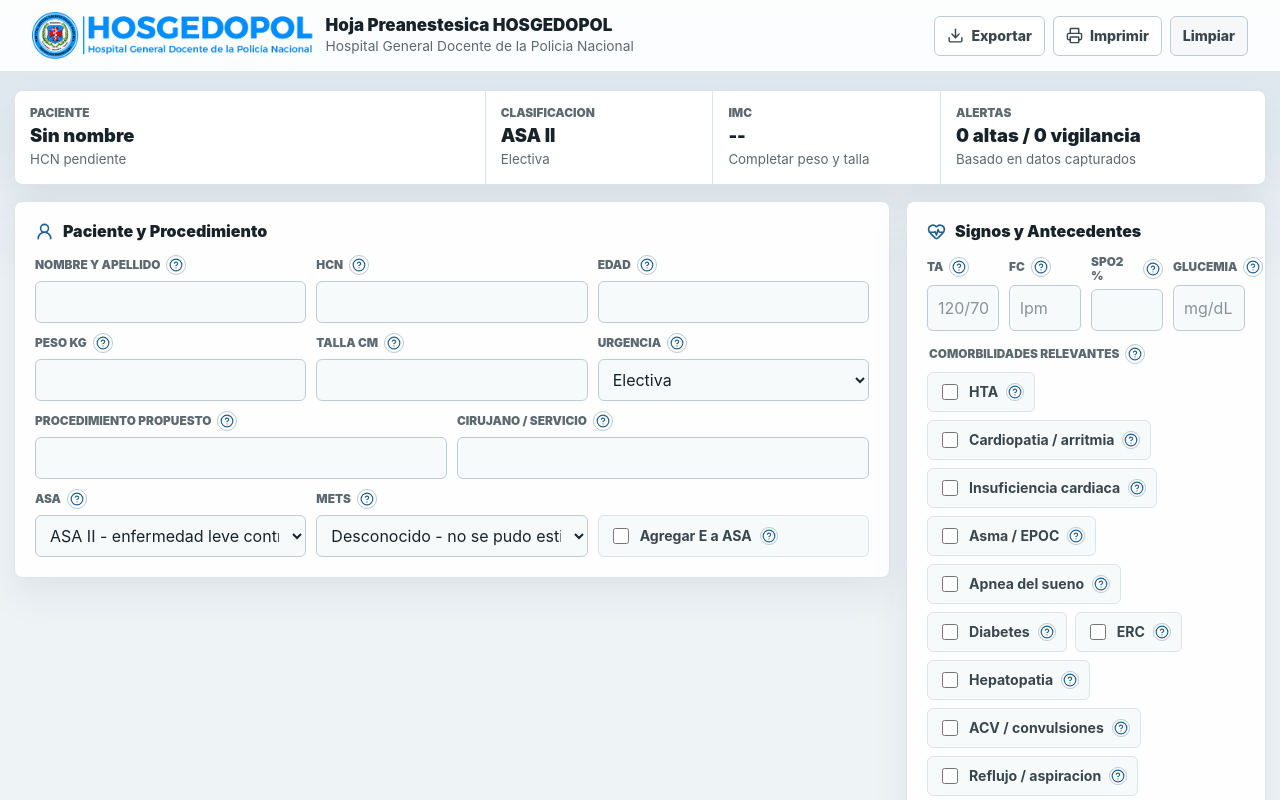
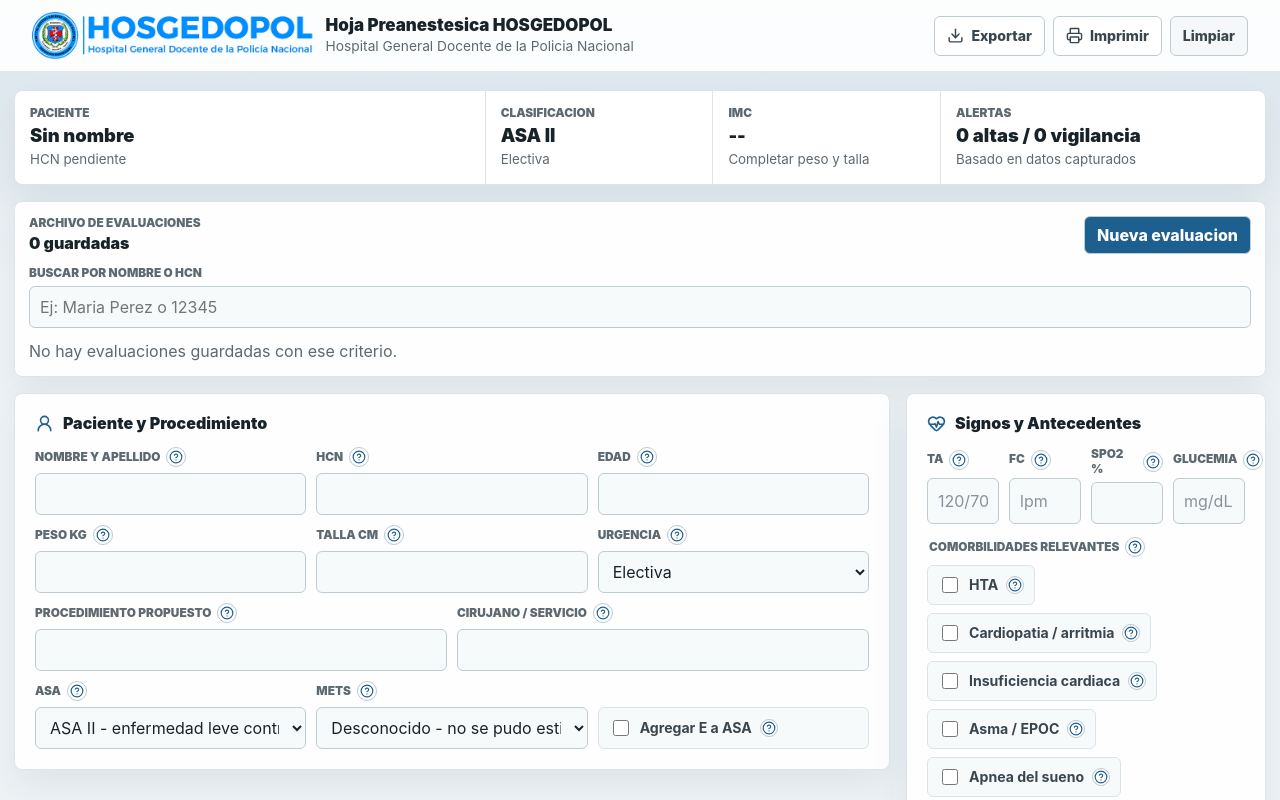
Before and after one commit to victorbeltre/Evaluacion-Anestesica, a React (Vite) app: page / in a window 1280 px wide. Shown: the top 800 px of the page. Built offline with nearby package versions, Linux system fonts and the light colour scheme.

Commit message:
feat: add patient evaluation archive

```diff
--- a/src/App.tsx
+++ b/src/App.tsx
@@ -94,6 +94,15 @@ type SelectOption<T extends string = string> = {
 type FieldAlert = {
   level: FindingLevel;
   message: string;
+};
+
+type StoredEvaluation = FormState & {
+  bmi?: string;
+  bloodType?: string;
+  comorbiditiesAll?: string[];
+  findings?: Finding[];
+  recommendations?: string[];
+  savedAt?: string;
 };
 
 const STORAGE_KEY = 'preanes-consulta-v2-current';
@@ -590,6 +599,10 @@ function getRecordBaseName(form: FormState) {
   return `${name}_HCN-${hcn}`;
 }
 
+function canAutoSave(form: FormState) {
+  return Boolean(form.patientName.trim() || form.hcn.trim());
+}
+
 function getBloodTypeLabel(form: FormState) {
   if (!form.labs.aboGroup || !form.labs.rhFactor) return 'Tipificacion pendiente';
   return `${form.labs.aboGroup} ${form.labs.rhFactor === 'Positivo' ? 'Rh+' : 'Rh-'}`;
@@ -708,6 +721,26 @@ function getReportPayload(form: FormState, bmi: string, findings: Finding[], rec
   return { ...form, bmi, findings, recommendations, comorbiditiesAll: getAllComorbidities(form), bloodType: getBloodTypeLabel(form) };
 }
 
+function readStoredRecords() {
+  try {
+    return JSON.parse(window.localStorage.getItem(RECORDS_KEY) || '{}') as Record<string, StoredEvaluation>;
+  } catch {
+    return {};
+  }
+}
+
+function buildStoredEvaluation(form: FormState, bmi: string, findings: Finding[], recommendations: string[]): StoredEvaluation {
+  return {
+    ...form,
+    bmi,
+    bloodType: getBloodTypeLabel(form),
+    comorbiditiesAll: getAllComorbidities(form),
+    findings,
+    recommendations,
+    savedAt: new Date().toISOString(),
+  };
+}
+
 function downloadJson(form: FormState, bmi: string, findings: Finding[], recommendations: string[]) {
   const blob = new Blob([JSON.stringify(getReportPayload(form, bmi, findings, recommendations), null, 2)], {
     type: 'application/json',
@@ -752,16 +785,43 @@ function loadStoredForm() {
 export default function App() {
   const [form, setForm] = useState<FormState>(() => loadStoredForm());
   const [saveStatus, setSaveStatus] = useState('Guardado local activo');
+  const [recordSearch, setRecordSearch] = useState('');
+  const [records, setRecords] = useState<Record<string, StoredEvaluation>>(() => readStoredRecords());
+  const [activeRecordKey, setActiveRecordKey] = useState(() => (canAutoSave(loadStoredForm() as FormState) ? getRecordBaseName(loadStoredForm() as FormState) : ''));
   const findings = useMemo(() => getFindings(form), [form]);
   const bmi = useMemo(() => calculateBmi(form.weight, form.height), [form.weight, form.height]);
   const riskCount = findings.filter((finding) => finding.level === 'risk').length;
   const watchCount = findings.filter((finding) => finding.level === 'watch').length;
   const allComorbidities = useMemo(() => getAllComorbidities(form), [form]);
   const recommendations = useMemo(() => getRecommendations(form, findings), [form, findings]);
+  const filteredRecords = useMemo(() => {
+    const query = recordSearch.trim().toLowerCase();
+    return Object.entries(records)
+      .sort(([, a], [, b]) => (b.savedAt || '').localeCompare(a.savedAt || ''))
+      .filter(([, record]) => {
+        if (!query) return true;
+        return `${record.patientName} ${record.hcn}`.toLowerCase().includes(query);
+      });
+  }, [recordSearch, records]);
 
   useEffect(() => {
     window.localStorage.setItem(STORAGE_KEY, JSON.stringify(form));
-  }, [form]);
+    if (!canAutoSave(form)) return;
+
+    const recordName = getRecordBaseName(form);
+    const record = buildStoredEvaluation(form, bmi, findings, recommendations);
+    const nextRecords = { ...readStoredRecords() };
+
+    if (activeRecordKey && activeRecordKey !== recordName) {
+      delete nextRecords[activeRecordKey];
+    }
+
+    nextRecords[recordName] = record;
+    window.localStorage.setItem(RECORDS_KEY, JSON.stringify(nextRecords));
+    setRecords(nextRecords);
+    setActiveRecordKey(recordName);
+    setSaveStatus(`Autoguardado como ${recordName}`);
+  }, [activeRecordKey, bmi, findings, form, recommendations]);
 
   function updateField<K extends keyof FormState>(key: K, value: FormState[K]) {
     setForm((current) => ({ ...current, [key]: value }));
@@ -797,17 +857,25 @@ export default function App() {
 
   function saveRecord() {
     const recordName = getRecordBaseName(form);
-    const savedAt = new Date().toISOString();
-    const record = { ...form, bmi, findings, recommendations, comorbiditiesAll: allComorbidities, savedAt };
-    const storedRecords = JSON.parse(window.localStorage.getItem(RECORDS_KEY) || '{}') as Record<string, unknown>;
-    window.localStorage.setItem(RECORDS_KEY, JSON.stringify({ ...storedRecords, [recordName]: record }));
+    const record = buildStoredEvaluation(form, bmi, findings, recommendations);
+    const nextRecords = { ...readStoredRecords(), [recordName]: record };
+    window.localStorage.setItem(RECORDS_KEY, JSON.stringify(nextRecords));
     window.localStorage.setItem(STORAGE_KEY, JSON.stringify(form));
+    setRecords(nextRecords);
+    setActiveRecordKey(recordName);
     setSaveStatus(`Guardado como ${recordName}`);
   }
 
   function resetForm() {
     setForm(initialForm);
+    setActiveRecordKey('');
     setSaveStatus('Formulario limpio');
+  }
+
+  function loadRecord(record: StoredEvaluation, recordKey: string) {
+    setForm({ ...initialForm, ...record, labs: { ...initialForm.labs, ...record.labs }, vitals: { ...initialForm.vitals, ...record.vitals }, airway: { ...initialForm.airway, ...record.airway } });
+    setActiveRecordKey(recordKey);
+    setSaveStatus(`Evaluacion cargada: ${recordKey}`);
   }
 
   return (
@@ -868,6 +936,46 @@ export default function App() {
             {riskCount} altas / {watchCount} vigilancia
           </strong>
           <small>Basado en datos capturados</small>
+        </div>
+      </section>
+
+      <section className="records-panel">
+        <div className="records-header">
+          <div>
+            <span>Archivo de evaluaciones</span>
+            <strong>{Object.keys(records).length} guardadas</strong>
+          </div>
+          <button type="button" onClick={resetForm}>
+            Nueva evaluacion
+          </button>
+        </div>
+        <label className="record-search">
+          <span>Buscar por nombre o HCN</span>
+          <input
+            aria-label="Buscar evaluacion por nombre o HCN"
+            placeholder="Ej: Maria Perez o 12345"
+            value={recordSearch}
+            onChange={(event) => setRecordSearch(event.target.value)}
+          />
+        </label>
+        <div className="record-list">
+          {filteredRecords.length ? (
+            filteredRecords.map(([recordKey, record]) => (
+              <button
+                aria-label={`Cargar evaluacion de ${record.patientName || 'Paciente sin nombre'} HCN ${record.hcn || '--'}`}
+                className={`record-card ${recordKey === activeRecordKey ? 'is-active' : ''}`}
+                key={recordKey}
+                type="button"
+                onClick={() => loadRecord(record, recordKey)}
+              >
+                <strong>{record.patientName || 'Paciente sin nombre'}</strong>
+                <span>HCN {record.hcn || '--'}</span>
+                <small>{record.savedAt ? new Date(record.savedAt).toLocaleString() : 'Sin fecha'}</small>
+              </button>
+            ))
+          ) : (
+            <p className="empty-records">No hay evaluaciones guardadas con ese criterio.</p>
+          )}
         </div>
       </section>
 
--- a/src/styles.css
+++ b/src/styles.css
@@ -247,6 +247,121 @@ button {
   color: var(--muted);
   line-height: 1.3;
   overflow-wrap: anywhere;
+}
+
+.records-panel {
+  display: grid;
+  gap: 12px;
+  width: min(1480px, calc(100% - 28px));
+  margin: 16px auto 0;
+  border: 1px solid var(--line);
+  border-radius: var(--radius);
+  background: rgba(255, 255, 255, 0.96);
+  box-shadow: var(--shadow);
+  padding: 14px;
+}
+
+.records-header {
+  display: flex;
+  align-items: center;
+  justify-content: space-between;
+  gap: 12px;
+}
+
+.records-header div {
+  display: grid;
+  gap: 3px;
+}
+
+.records-header span,
+.record-search span {
+  color: var(--muted);
+  font-size: 0.74rem;
+  font-weight: 900;
+  line-height: 1.2;
+  text-transform: uppercase;
+}
+
+.records-header strong {
+  color: var(--ink);
+  font-size: 1rem;
+  font-weight: 900;
+}
+
+.records-header button {
+  min-height: 38px;
+  border: 1px solid var(--line-strong);
+  border-radius: var(--radius-sm);
+  background: var(--blue);
+  color: #ffffff;
+  padding: 8px 12px;
+  font-weight: 850;
+}
+
+.record-search {
+  display: grid;
+  gap: 6px;
+}
+
+.record-search input {
+  width: 100%;
+  min-height: 42px;
+  border: 1px solid var(--line-strong);
+  border-radius: var(--radius-sm);
+  background: var(--surface-soft);
+  padding: 9px 10px;
+}
+
+.record-list {
+  display: grid;
+  grid-template-columns: repeat(auto-fit, minmax(210px, 1fr));
+  gap: 8px;
+  max-height: 180px;
+  overflow: auto;
+  padding-right: 2px;
+}
+
+.record-card {
+  display: grid;
+  gap: 4px;
+  min-height: 78px;
+  border: 1px solid var(--line);
+  border-left: 4px solid transparent;
+  border-radius: var(--radius-sm);
+  background: var(--surface-soft);
+  padding: 10px;
+  text-align: left;
+}
+
+.record-card:hover,
+.record-card.is-active {
+  border-color: rgba(29, 95, 143, 0.46);
+  border-left-color: var(--blue);
+  background: var(--blue-soft);
+}
+
+.record-card strong,
+.record-card span,
+.record-card small {
+  min-width: 0;
+  overflow-wrap: anywhere;
+}
+
+.record-card strong {
+  color: var(--ink);
+  font-weight: 900;
+}
+
+.record-card span,
+.record-card small {
+  color: var(--muted-strong);
+  line-height: 1.25;
+}
+
+.empty-records {
+  margin: 0;
+  color: var(--muted);
+  line-height: 1.4;
 }
 
 .workspace {
@@ -701,7 +816,8 @@ button {
   }
 
   .summary-band,
-  .workspace {
+  .workspace,
+  .records-panel {
     width: calc(100% - 20px);
   }
 
@@ -754,6 +870,7 @@ button {
   }
 
   .summary-band,
+  .records-panel,
   .workspace {
     width: 100%;
     margin: 0 0 10px;
```
Also changed, not shown: 1 other file (tests, documents, lock files or other folders).
